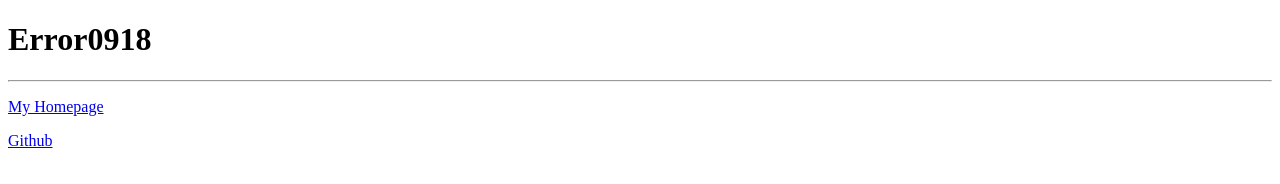
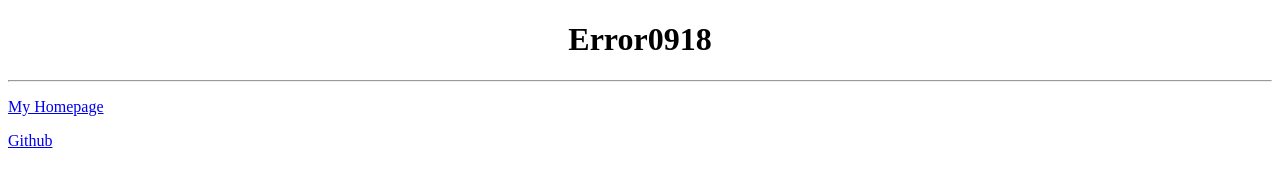
Before and after one commit to error0918/error0918.github.io, a plain HTML site: page index.html in a window 1280 px wide. Drawn offline with Linux system fonts and the light colour scheme.

Commit message:
Update index.html

```diff
--- a/index.html
+++ b/index.html
@@ -1,10 +1,12 @@
 <!DOCTYPE html>
 <html>
   <head>
+    <meta charset="utf-8">
+
     <title>Error0918</title>
   </head>
   <body>
-    <h1><b>Error0918</b></h1>
+    <h1 style="text-align:center"><b>Error0918</b></h1>
     <hr/>
     <p><a href="https://error0918.github.io/" target="_blank">My Homepage</a></p>
     <p><a href="https://github.com/error0918/" target="_blank">Github</a></p>
```
